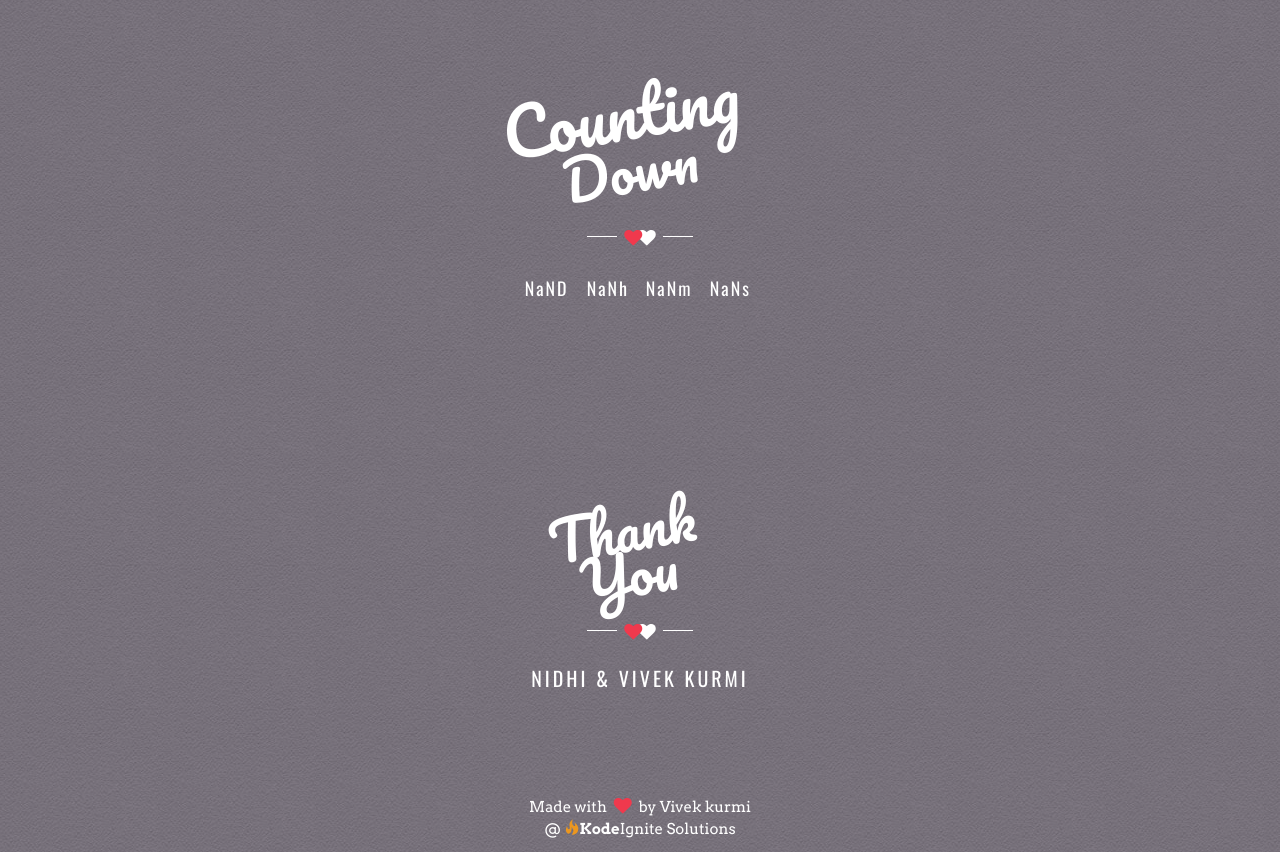
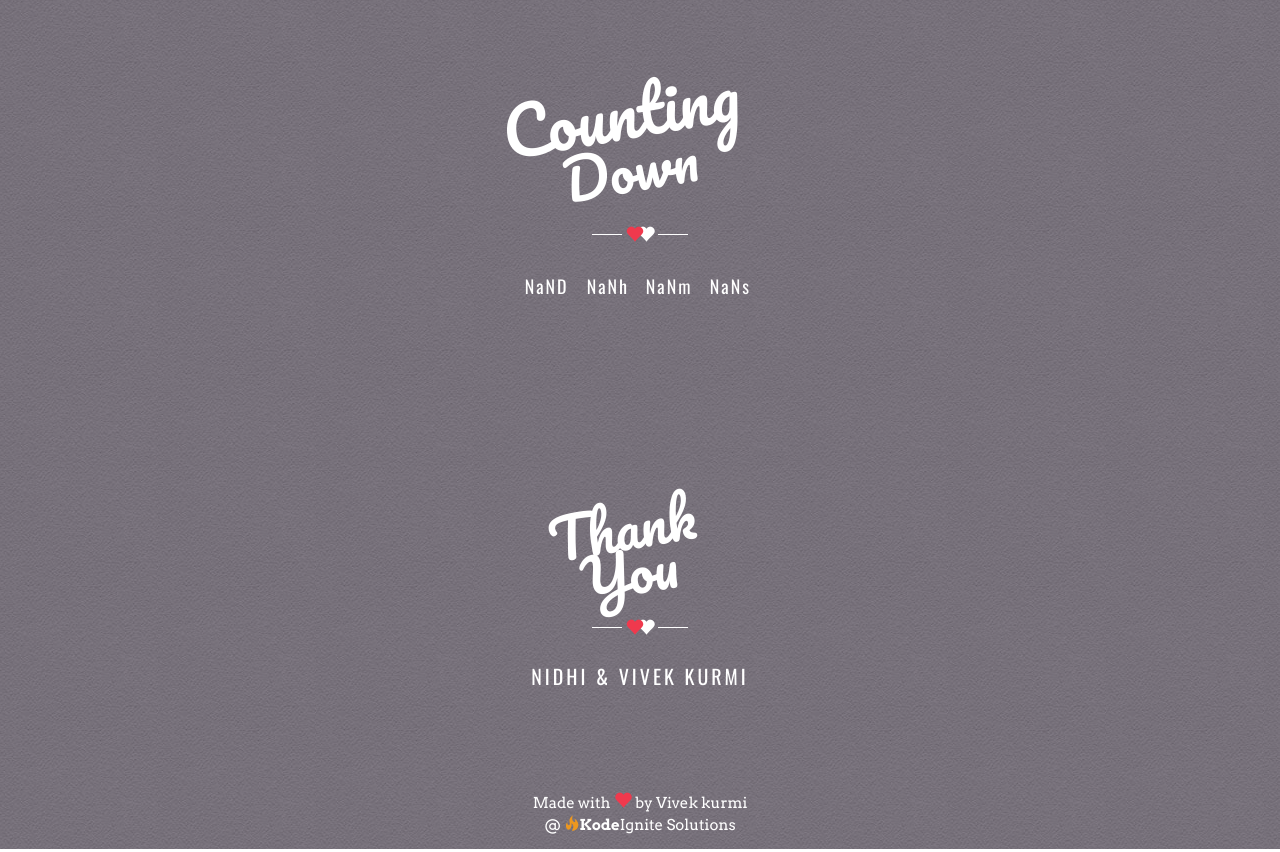
Before and after one commit to kurmivivek/anniversary_invitation, a plain HTML site: page index.html in a window 1280 px wide. Shown: the part 2152-3004 px from the top of the page. Drawn offline with nearby package versions, Linux system fonts and the light colour scheme; grey boxes are pictures that could not be loaded; a web font is replaced by a local one.

Commit message:
replace fontello with glyphicon

```diff
--- a/css/style.css
+++ b/css/style.css
@@ -1621,7 +1621,7 @@ hr.line-divider{
 .white-heart{
 	color:#FFF;
 	font-size:18px;
-	margin-left:-15px;
+	margin-left:-10px;
 	position:relative;
 	z-index:2
 }
--- a/index.html
+++ b/index.html
@@ -19,8 +19,6 @@
         <link rel="stylesheet" href="css/animate/animate.css" type="text/css">
         <!-- Countdown -->
         <link rel="stylesheet" href="css/countdown/jquery.countdown.css" type="text/css">
-        <!-- Icon -->
-        <link rel="stylesheet" href="css/fonts/fontello/css/fontello.css" type="text/css" media="screen" />
         <!-- Font -->
         <link href='http://fonts.googleapis.com/css?family=Oswald' rel='stylesheet' type='text/css'>
         <link href='http://fonts.googleapis.com/css?family=Arvo:400,700' rel='stylesheet' type='text/css'>
@@ -146,8 +144,8 @@
                      			</div>
                           <div class="heart-divider animation fadeInUp">
                               <span class="white-line"></span>
-                              <i class="de-icon-heart pink-heart"></i>
-                              <i class="de-icon-heart white-heart"></i>
+                              <span class="pink-heart glyphicon glyphicon-heart"></span>
+                              <span class="white-heart glyphicon glyphicon-heart"></span>
                               <span class="white-line"></span>
                             </div>
                           <div class="map-responsive">
@@ -162,8 +160,8 @@
 
                         		<div class="heart-divider animation fadeInUp">
                         			<span class="white-line"></span>
-                        			<i class="de-icon-heart pink-heart"></i>
-                        			<i class="de-icon-heart white-heart"></i>
+                        			<span class="pink-heart glyphicon glyphicon-heart"></span>
+                        			<span class="white-heart glyphicon glyphicon-heart"></span>
                         			<span class="white-line"></span>
                         		</div>
 
@@ -207,8 +205,8 @@
 
                         				<div class="heart-divider animation delay1 fadeInUp">
                         					<span class="white-line"></span>
-                        					<i class="de-icon-heart pink-heart"></i>
-                        					<i class="de-icon-heart white-heart"></i>
+                        					<span class="pink-heart glyphicon glyphicon-heart"></span>
+                        					<span class="white-heart glyphicon glyphicon-heart"></span>
                         					<span class="white-line"></span>
                         				</div>
 
@@ -219,7 +217,7 @@
                      			</div>
                      		</div>
                         <div class="text-center" style="margin-top: 100px;margin-bottom: 0px;">
-                              Made with <i class="de-icon-heart pink-heart"></i> by Vivek kurmi <br>@ <span class="glyphicon glyphicon-fire" style="color:#ec971f"></span><strong>Kode</strong>Ignite Solutions
+                              Made with <span class="pink-heart glyphicon glyphicon-heart"></span> by Vivek kurmi <br>@ <span class="glyphicon glyphicon-fire" style="color:#ec971f"></span><strong>Kode</strong>Ignite Solutions
                             </div>
                      	</div>
                    	</div>
```
